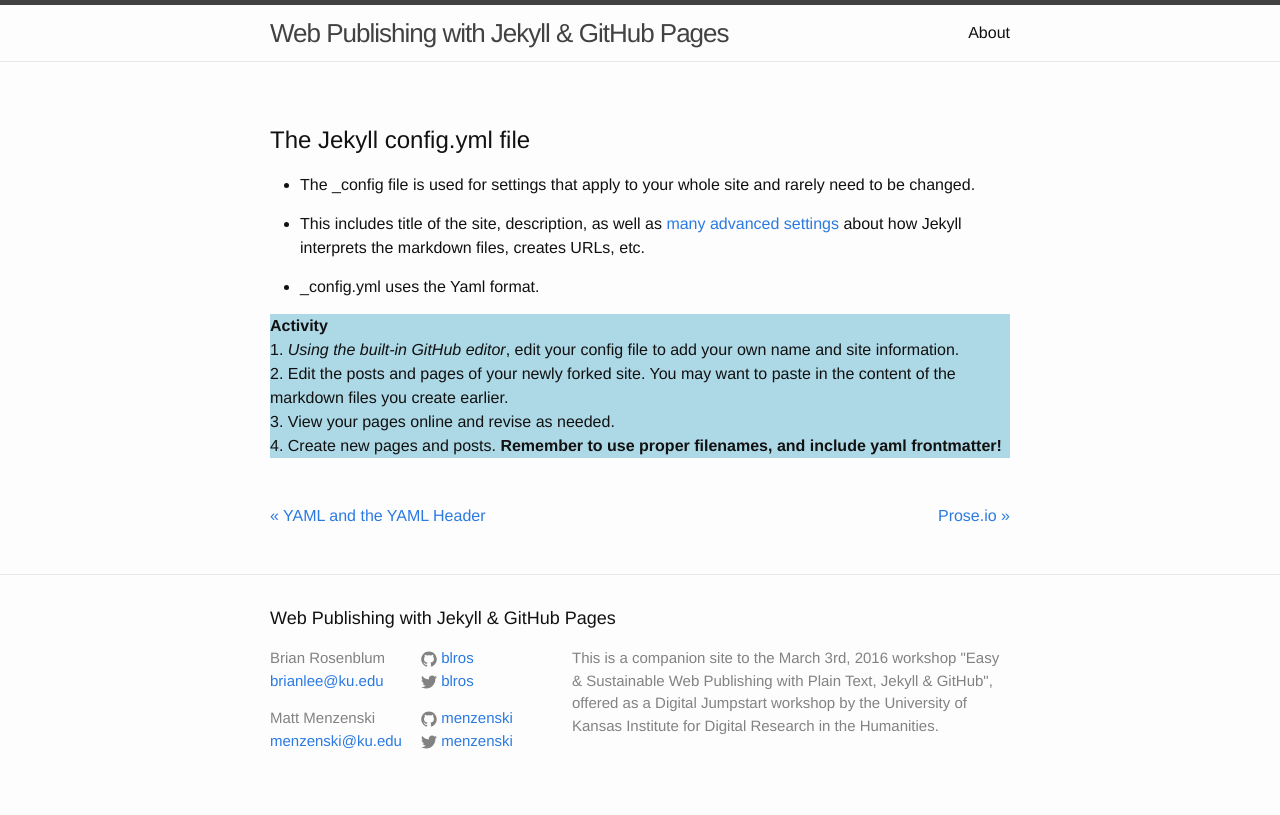
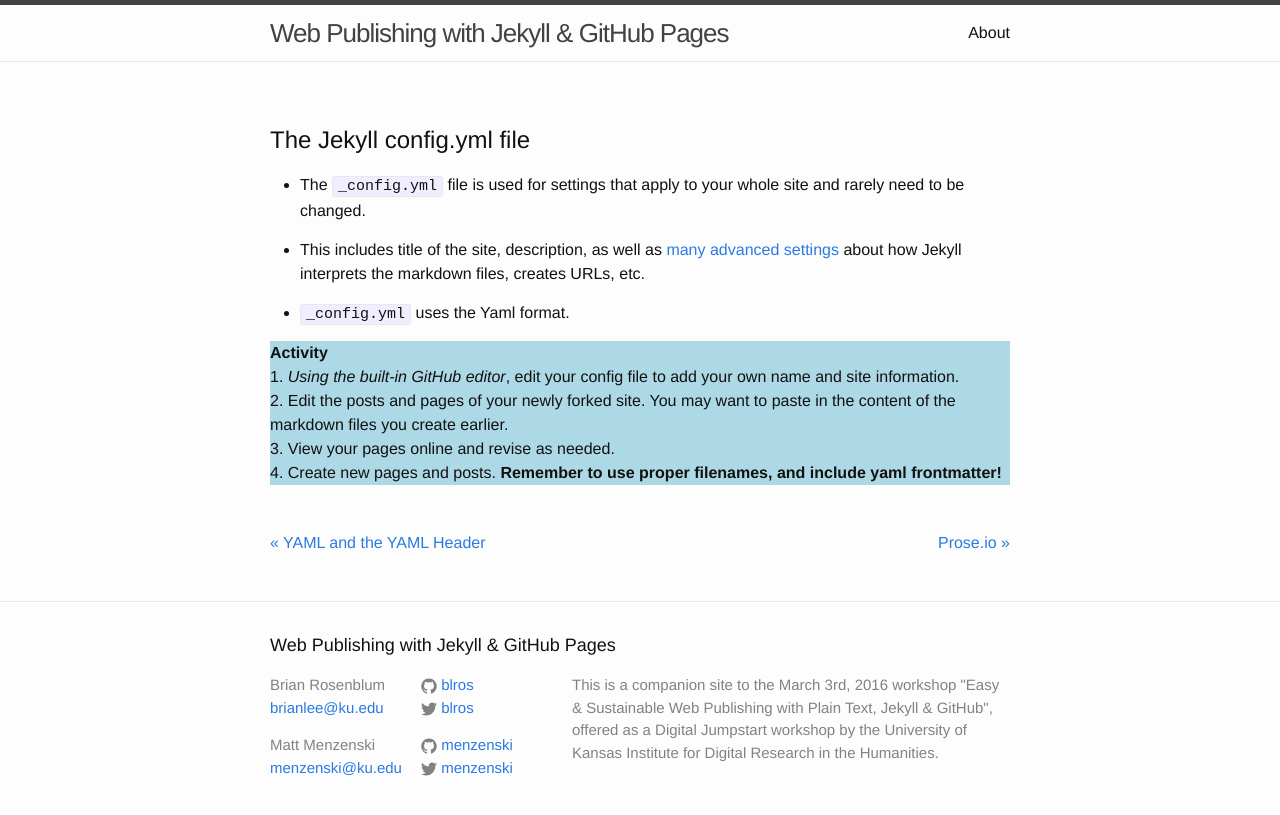
Before and after one commit to menzenski/idrh-static-site-workshop, a Jekyll site: the page built from _posts/2016-02-11-editing-the-config-file.md, in a window 1280 px wide. Shown: the top 815 px of the page. Built offline with Jekyll 4.4.1, drawn with Linux system fonts in a browser that asks for light colours.

Commit message:
Tweak formatting

```diff
--- a/_posts/2016-02-11-editing-the-config-file.md
+++ b/_posts/2016-02-11-editing-the-config-file.md
@@ -7,11 +7,11 @@ published: true
 ---
 # The Jekyll config.yml file
 
-* The \_config file is used for settings that apply to your whole site and rarely need to be changed.
+* The `_config.yml` file is used for settings that apply to your whole site and rarely need to be changed.
 
 * This includes title of the site, description, as well as [many advanced settings](https://jekyllrb.com/docs/configuration/) about how Jekyll interprets the markdown files, creates URLs, etc.
 
-* \_config.yml uses the Yaml format.
+* `_config.yml` uses the Yaml format.
 
 <div style="background-color:lightblue;">
 <p><strong>Activity</strong><br/>
```
